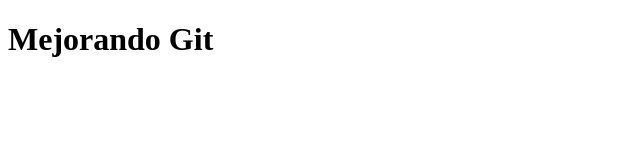
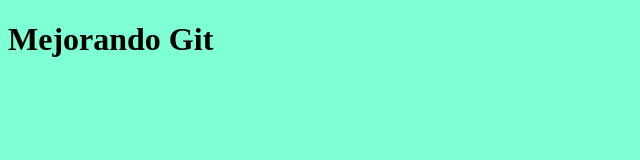
Before and after one commit to Quintero302004/proyecto, a plain HTML site: page index.html in a window 1280 px wide. Shown: the whole page, without its empty margins (0-640 px from the left). Drawn offline with Linux system fonts and the light colour scheme.

Commit message:
Actualizando Web

```diff
--- /dev/null
+++ b/css/estilos.css
@@ -0,0 +1,3 @@
+body{
+    background-color: aquamarine;
+}
--- a/index.html
+++ b/index.html
@@ -5,6 +5,7 @@
     <meta http-equiv="X-UA-Compatible" content="IE=edge">
     <meta name="viewport" content="width=h1, initial-scale=1.0">
     <title>Document</title>
+    <link rel="stylesheet" href="./css/estilos.css">
 </head>
 <body>
     <h1>Mejorando Git</h1>
```
